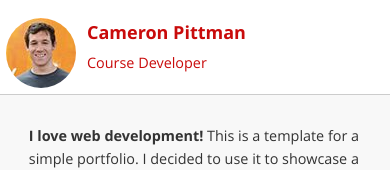
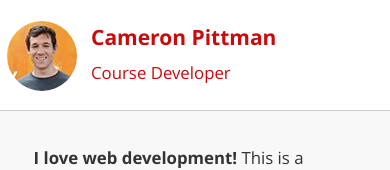
Before and after one commit to I3ekka/frontend-nanodegree-mobile-portfolio, a plain HTML site: page index.html in a window 390 px wide. Shown: the top 170 px of the page. Drawn offline with Linux system fonts and the light colour scheme.

Commit message:
removed uneccesary code

```diff
--- a/index.html
+++ b/index.html
@@ -73,11 +73,6 @@
         border-top: 1px solid #ccc;
       }
       footer span { float: right; font-style: italic; }
-      /* Smartphones (portrait) */
-      @media only screen and (max-width: 480px) {
-        body { font-size: 12px;}
-        header p { padding-left: 4.5em;}
-      }
     </style>
 
     <script async src="http://www.google-analytics.com/analytics.js"></script>
```
